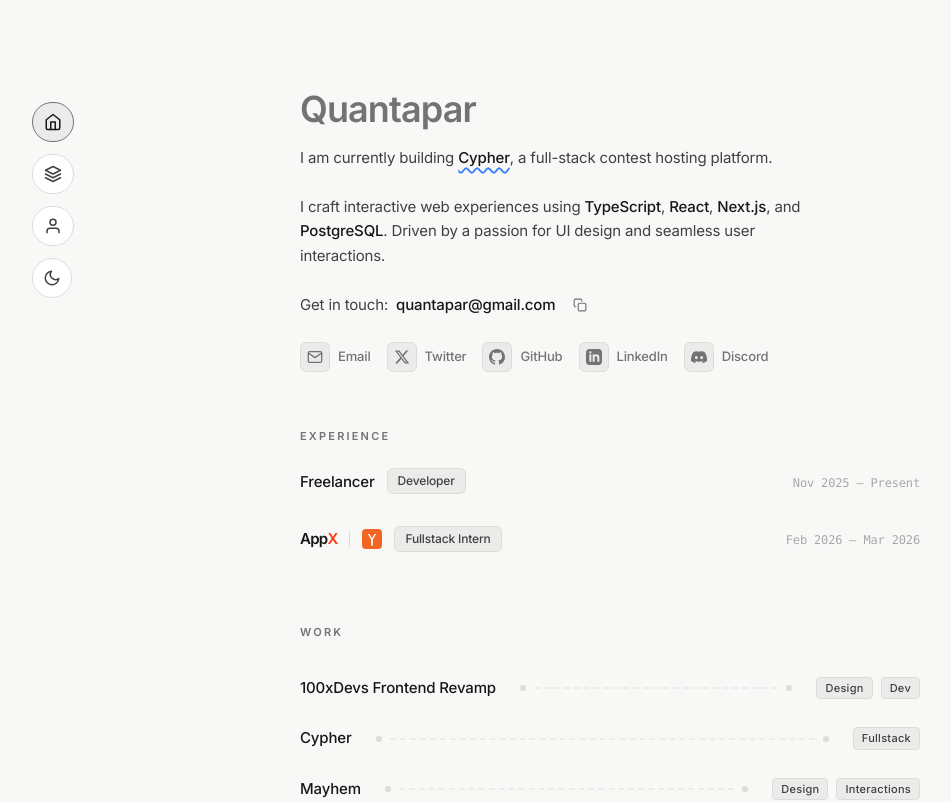
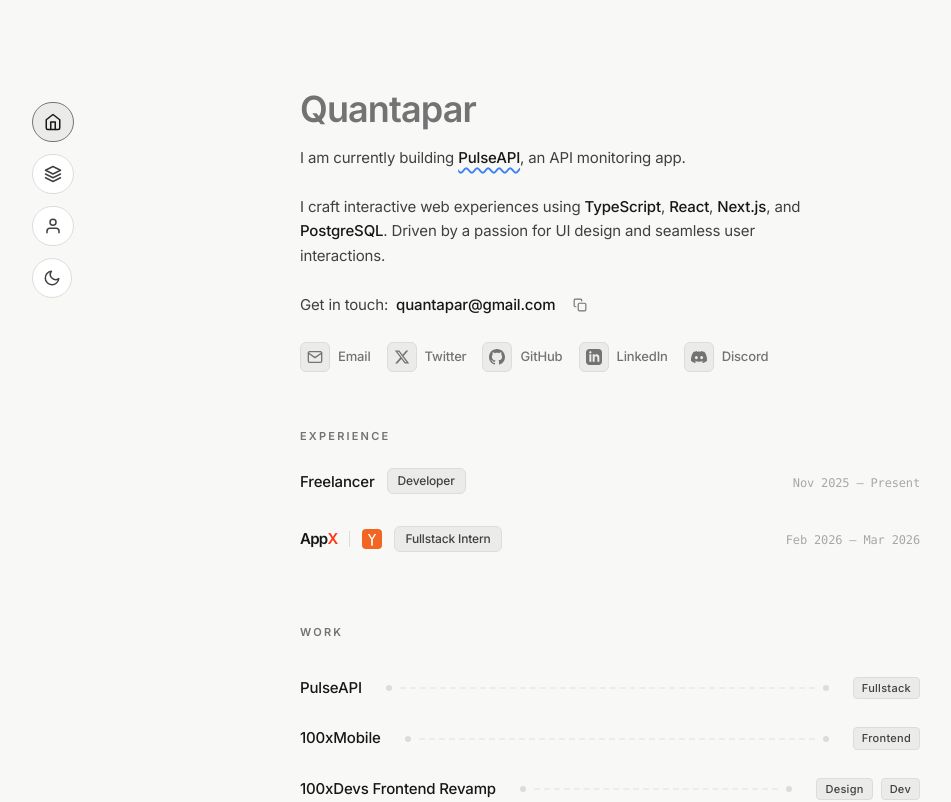
Before and after one commit to Quantapar/portfolio, a React (Vite) app: page / in a window 1280 px wide. Shown: the top 802 px of the page, without its empty margins (32-983 px from the left). Built offline with nearby package versions, Linux system fonts and the light colour scheme.

Commit message:
projects updated

```diff
--- a/src/App.tsx
+++ b/src/App.tsx
@@ -4,6 +4,7 @@ import devsImage from "./assets/100xDevsFrontend.png";
 import cypherImage from "./assets/Cypher.png";
 import mayhemImage from "./assets/Mayhem.png";
 import contactImage from "./assets/contact.png";
+import pulseapiImage from "./assets/pulse-api.png";
 
 import {
   SunIcon,
@@ -138,6 +139,26 @@ export function App() {
   };
 
   const projects = [
+    {
+      id: "pulseapi",
+      title: "PulseAPI",
+      description:
+        "A real-time API monitoring dashboard. Built with a responsive frosted glass UI and comprehensive system metrics to track endpoint uptime.",
+      tech: ["Bun", "TypeScript", "React", "Postgres", "Prisma"],
+      roles: [{ name: "Fullstack", type: "dev" }] as const,
+      githubUrl: "https://github.com/Quantapar/PulseApi",
+      image: pulseapiImage,
+    },
+    {
+      id: "100xmobile",
+      title: "100xMobile",
+      description:
+        "Building a mobile-first experience. Focused on smooth interactions and great UI design.",
+      tech: ["React", "TypeScript", "Tailwind CSS"],
+      roles: [{ name: "Frontend", type: "dev" }] as const,
+      liveUrl: "https://100xmobile.com/",
+      githubUrl: "https://github.com/bluntbrain/100xmobile/pull/1",
+    },
     {
       id: "100xdevs",
       title: "100xDevs Frontend Revamp",
@@ -379,14 +400,14 @@ export function App() {
               <p className="text-(--text-secondary) text-[15px] leading-relaxed max-w-lg font-normal">
                 I am currently building{" "}
                 <a
-                  href="https://cypherarena.vercel.app/"
+                  href="https://github.com/Quantapar/PulseApi"
                   target="_blank"
                   rel="noopener noreferrer"
                   className="font-medium wavy-link"
                 >
-                  Cypher
+                  PulseAPI
                 </a>
-                , a full-stack contest hosting platform.
+                , an API monitoring app.
                 <br />
                 <br />I craft interactive web experiences using{" "}
                 <span className="font-medium text-(--text-primary)">
--- a/src/index.ts
+++ b/src/index.ts
@@ -13,6 +13,7 @@ const server = serve({
         "/inception.jpg": file("src/assets/inception.jpg"),
         "/oppenheimer.jpg": file("src/assets/oppenheimer.jpg"),
         "/tenet.jpg": file("src/assets/tenet.jpg"),
+        "/pulse-api.png": file("src/assets/pulse-api.png"),
 
         "/api/hello": {
             async GET(req) {
```
Also changed, not shown: src/assets/100xmobile.png (added), src/assets/pulse-api.png (added).
